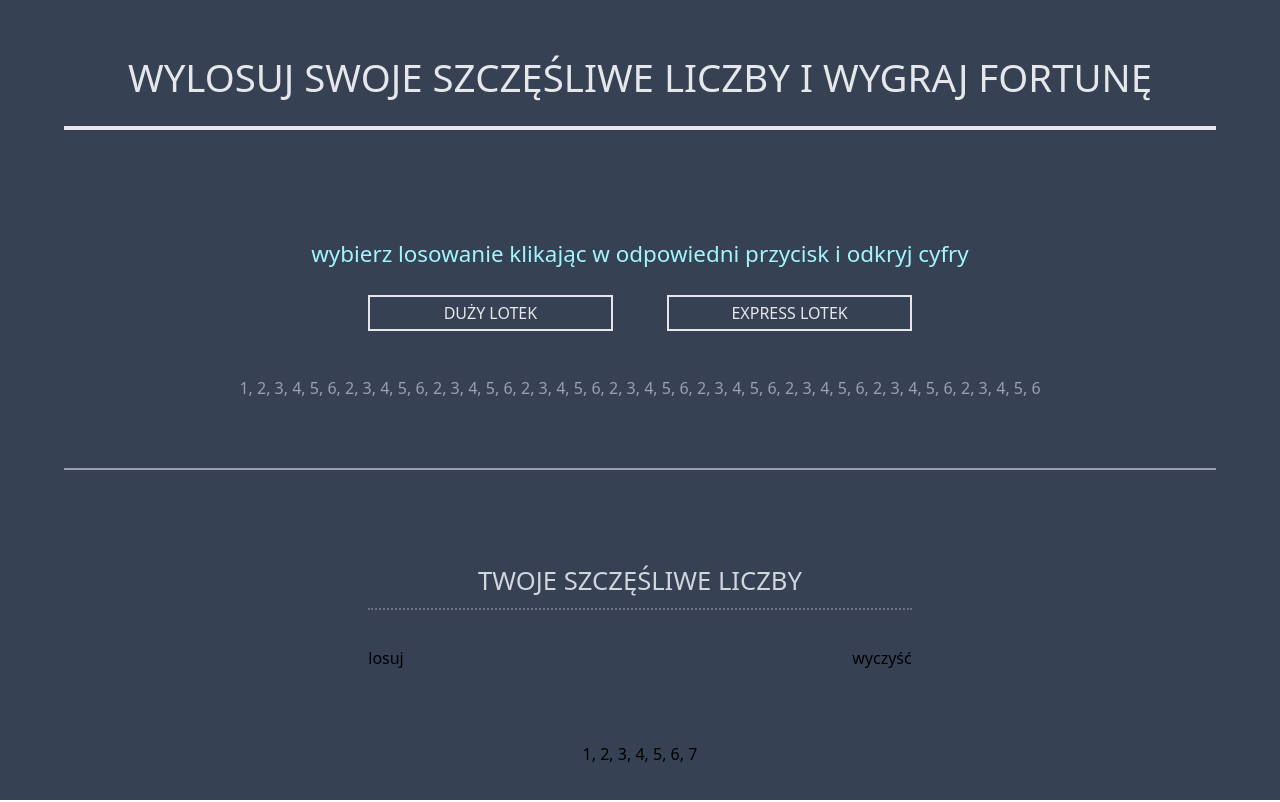
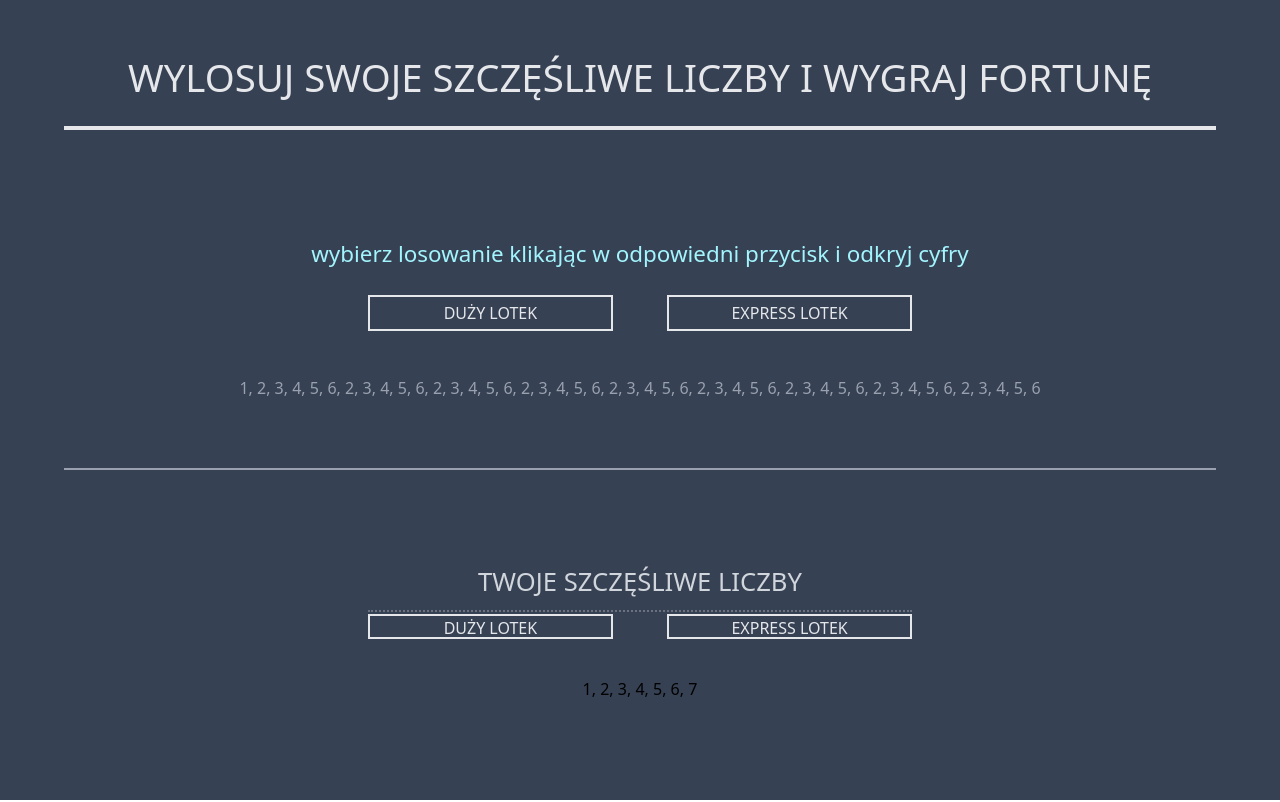
Before and after one commit to Scorpion19702022/RANDOM_LOTTTO_NUMBERS, a React (Vite) app: page / in a window 1280 px wide. Built offline with nearby package versions, Linux system fonts and the light colour scheme.

Commit message:
added style

```diff
--- a/src/Components/LottoRundomNumbers/LottoRandomNumbers.tsx
+++ b/src/Components/LottoRundomNumbers/LottoRandomNumbers.tsx
@@ -4,9 +4,13 @@ const LottoRandomNumbers = () => {
 			<h1 className='w-full pb-2 text-center text-gray-300 border-b-2 border-dotted border-b-gray-500 md:w-[50%] md:text-[1.6em]'>
 				{'twoje szczęśliwe liczby'.toLocaleUpperCase()}
 			</h1>
-			<div className='w-full h-[30%] p-12 flex justify-around items-center'>
-				<button>losuj</button>
-				<button>wyczyść</button>
+			<div className='w-full h-[14%] flex justify-between md:w-[50%]'>
+				<button className='w-[40%] border-2 border-gray-200 text-gray-200 cursor-pointer transition duration-300 md:w-[40%] lg:w-[45%] hover:bg-gray-800'>
+					{`duży lotek`.toLocaleUpperCase()}
+				</button>
+				<button className='w-[40%] border-2 border-gray-200 text-gray-200 cursor-pointer transition duration-300 md:w-[40%] lg:w-[45%] hover:bg-gray-800'>
+					{`express lotek`.toLocaleUpperCase()}
+				</button>
 			</div>
 			<div className='w-full h-[50%] p-12 flex justify-center items-center'>
 				<span>1, 2, 3, 4, 5, 6, 7</span>
```
